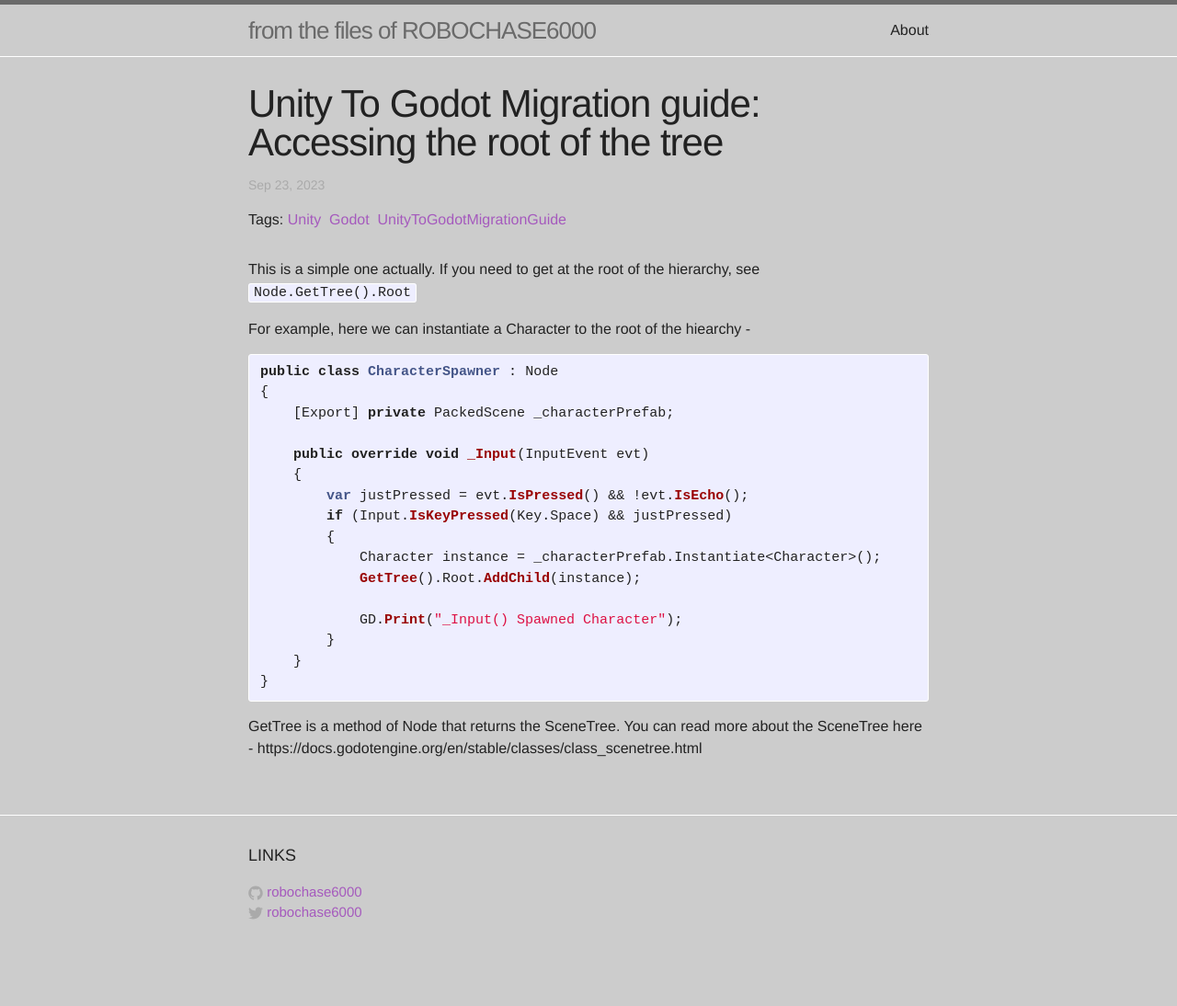
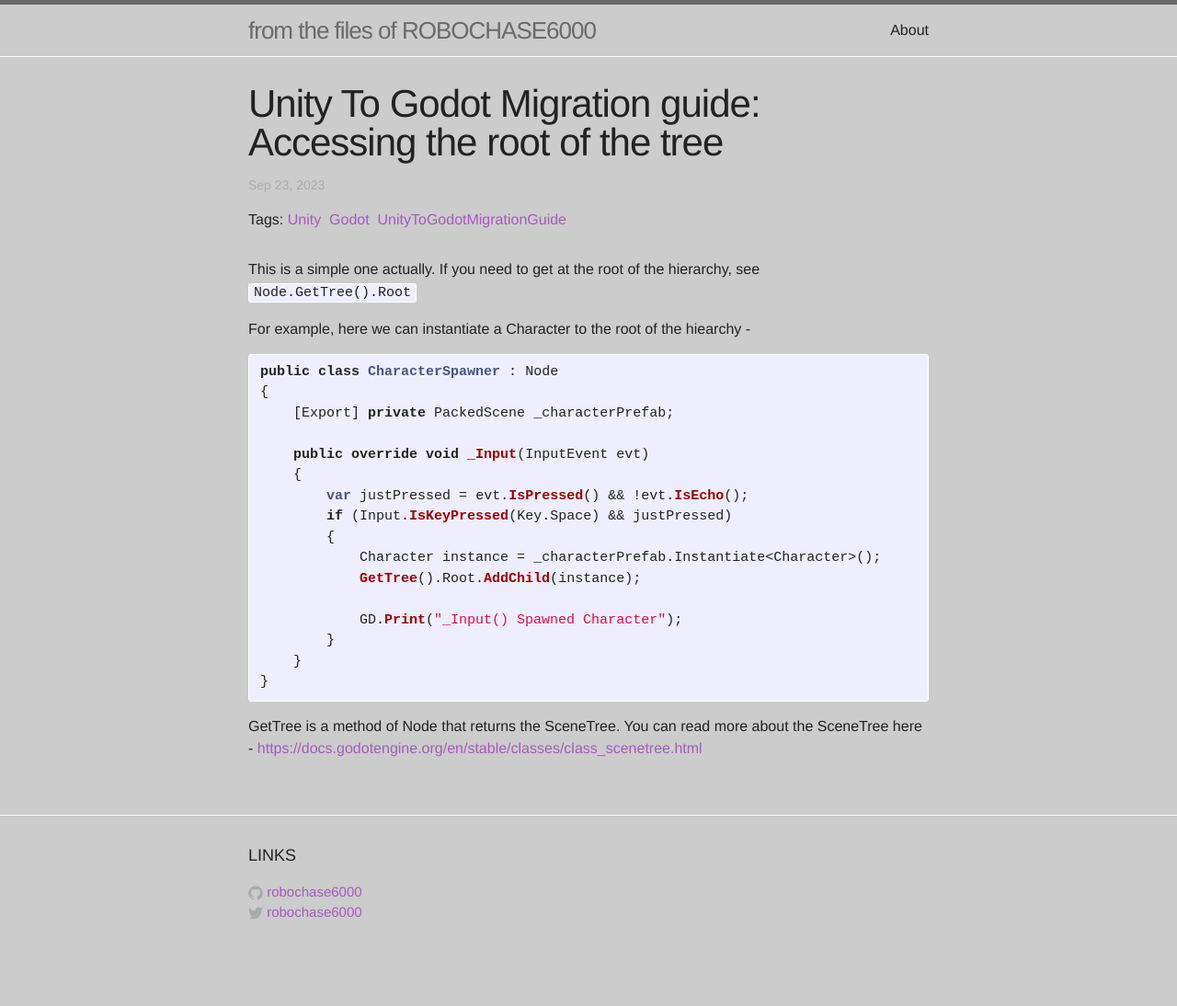
Before and after one commit to robochase6000/robochase6000.github.io, a Jekyll site: the page built from _posts/2023-09-24-unity-to-godot-migration-guide-accessing-the-root-tree.md, in a window 1280 px wide. Shown: the whole page at 92% size. Built offline with Jekyll 4.4.1, drawn with Linux system fonts in a browser that asks for light colours.

Commit message:
fix link

````diff
--- a/_posts/2023-09-24-unity-to-godot-migration-guide-accessing-the-root-tree.md
+++ b/_posts/2023-09-24-unity-to-godot-migration-guide-accessing-the-root-tree.md
@@ -31,4 +31,4 @@
 ```
 
 GetTree is a method of Node that returns the SceneTree.  You can read more about the SceneTree here -
-https://docs.godotengine.org/en/stable/classes/class_scenetree.html
+<https://docs.godotengine.org/en/stable/classes/class_scenetree.html>
````
